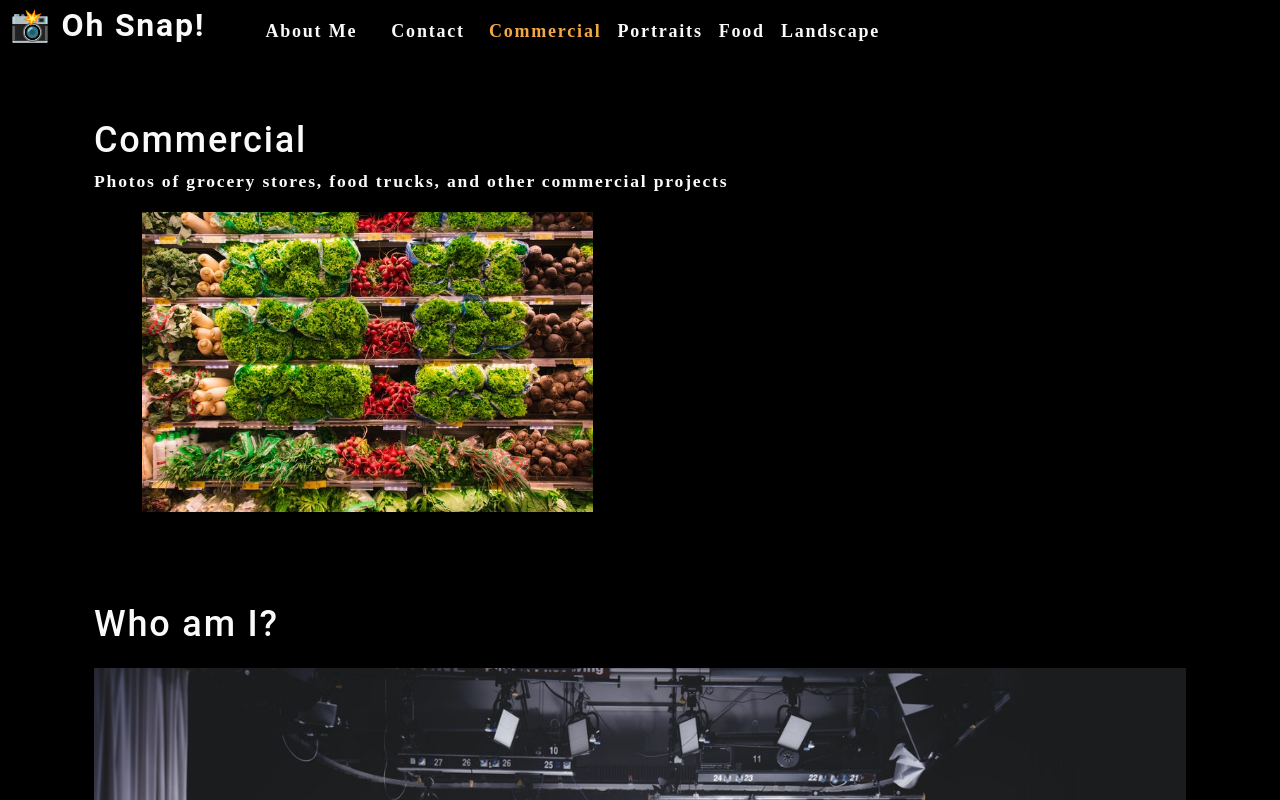
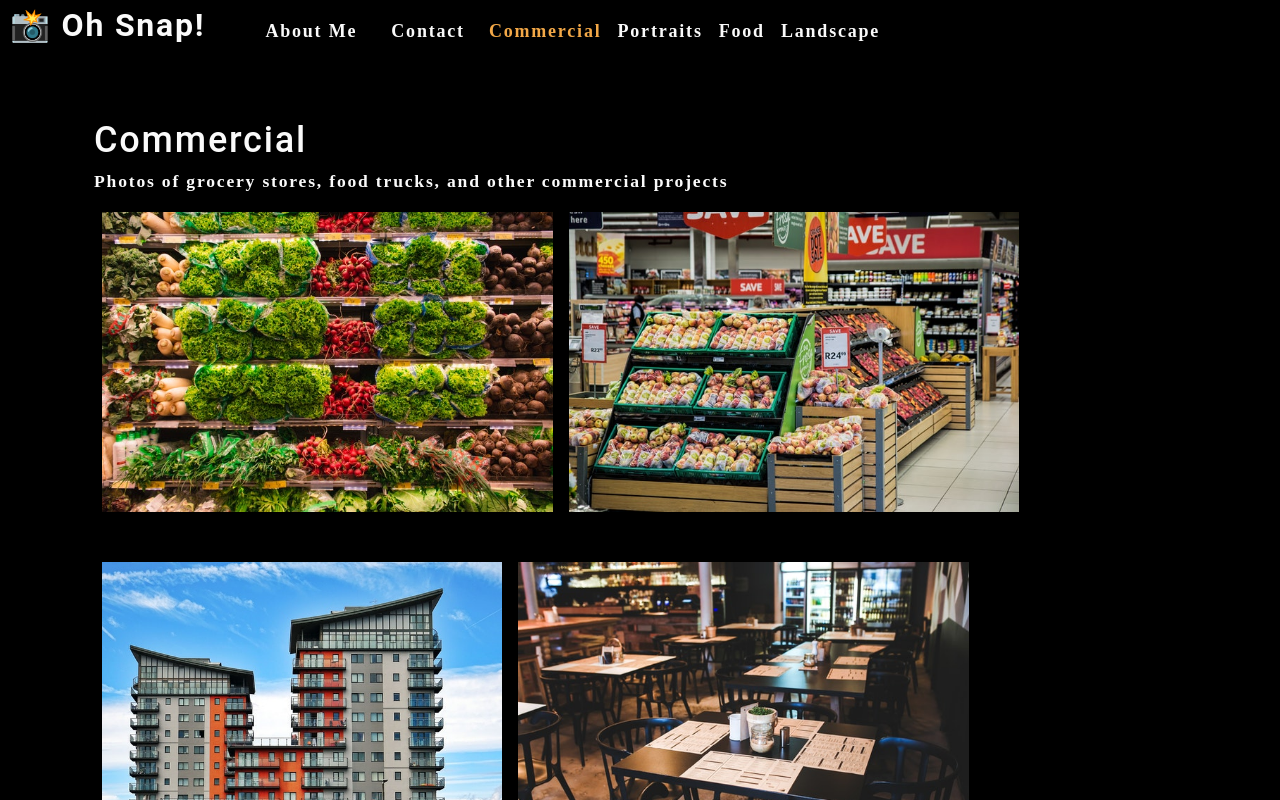
Before and after one commit to nicnolen/photo-port, a React (Create React App) app: page / in a window 1280 px wide. Shown: the top 800 px of the page. Built offline with nearby package versions, Linux system fonts and the light colour scheme.

Commit message:
displayed all the photo

```diff
--- a/src/components/Gallery/index.js
+++ b/src/components/Gallery/index.js
@@ -1,23 +1,17 @@
 // Import dependencies
 import React from 'react';
+import PhotoList from '../PhotoList';
 import { capitalizeFirstLetter } from '../../utils/helpers';
-import photo from '../../assets/small/commercial/0.jpg';
 
 // Create the `Gallery` function
-const Gallery = props => {
-  const { currentCategory } = props;
+const Gallery = ({ currentCategory }) => {
+  const { name, description } = currentCategory;
 
   return (
     <section>
-      <h1>{capitalizeFirstLetter(currentCategory.name)}</h1>
-      <p>{currentCategory.description}</p>
-      <figure className='flex-row'>
-        <img
-          src={photo}
-          alt='Commercial Example'
-          className='img-thumbnail mx-1'
-        />
-      </figure>
+      <h1 data-testid='h1tag'>{capitalizeFirstLetter(name)}</h1>
+      <p>{description}</p>
+      <PhotoList category={name} />
     </section>
   );
 };
--- a/src/components/Nav/index.js
+++ b/src/components/Nav/index.js
@@ -3,7 +3,7 @@
 import { capitalizeFirstLetter } from '../../utils/helpers';
 
 // Create the `Nav` function
-function Nav(props) {
+const Nav = props => {
   const { categories = [], setCurrentCategory, currentCategory } = props;
 
   const categorySelected = name => {
@@ -59,7 +59,7 @@
       </nav>
     </header>
   );
-}
+};
 
 // Export the module
 export default Nav;
--- a/src/components/PhotoList/index.js
+++ b/src/components/PhotoList/index.js
@@ -1,17 +1,139 @@
-import React from 'react'
+import React, { useState } from 'react';
 
-import photo from '../../assets/small/commercial/0.jpg';
+const PhotoList = ({ category }) => {
+  const [photos] = useState([
+    {
+      name: 'Grocery aisle',
+      category: 'commercial',
+      description:
+        'Lorem ipsum dolor sit amet, consectetur adipiscing elit. Nunc ultricie',
+    },
+    {
+      name: 'Grocery booth',
+      category: 'commercial',
+      description:
+        'Lorem ipsum dolor sit amet, consectetur adipiscing elit. Nunc ultricie',
+    },
+    {
+      name: 'Building exterior',
+      category: 'commercial',
+      description:
+        'Lorem ipsum dolor sit amet, consectetur adipiscing elit. Nunc ultricie',
+    },
+    {
+      name: 'Restaurant table',
+      category: 'commercial',
+      description:
+        'Lorem ipsum dolor sit amet, consectetur adipiscing elit. Nunc ultricie',
+    },
+    {
+      name: 'Cafe interior',
+      category: 'commercial',
+      description:
+        'Lorem ipsum dolor sit amet, consectetur adipiscing elit. Nunc ultricie',
+    },
+    {
+      name: 'Cat green eyes',
+      category: 'portraits',
+      description:
+        'Lorem ipsum dolor sit amet, consectetur adipiscing elit. Nunc ultricie',
+    },
+    {
+      name: 'Green parrot',
+      category: 'portraits',
+      description:
+        'Lorem ipsum dolor sit amet, consectetur adipiscing elit. Nunc ultricie',
+    },
+    {
+      name: 'Yellow macaw',
+      category: 'portraits',
+      description:
+        'Lorem ipsum dolor sit amet, consectetur adipiscing elit. Nunc ultricie',
+    },
+    {
+      name: 'Pug smile',
+      category: 'portraits',
+      description:
+        'Lorem ipsum dolor sit amet, consectetur adipiscing elit. Nunc ultricie',
+    },
+    {
+      name: 'Pancakes',
+      category: 'food',
+      description:
+        'Lorem ipsum dolor sit amet, consectetur adipiscing elit. Nunc ultricie',
+    },
+    {
+      name: 'Burrito',
+      category: 'food',
+      description:
+        'Lorem ipsum dolor sit amet, consectetur adipiscing elit. Nunc ultricie',
+    },
+    {
+      name: 'Scallop pasta',
+      category: 'food',
+      description:
+        'Lorem ipsum dolor sit amet, consectetur adipiscing elit. Nunc ultricie',
+    },
+    {
+      name: 'Burger',
+      category: 'food',
+      description:
+        'Lorem ipsum dolor sit amet, consectetur adipiscing elit. Nunc ultricie',
+    },
+    {
+      name: 'Fruit bowl',
+      category: 'food',
+      description:
+        'Lorem ipsum dolor sit amet, consectetur adipiscing elit. Nunc ultricie',
+    },
+    {
+      name: 'Green river',
+      category: 'landscape',
+      description:
+        'Lorem ipsum dolor sit amet, consectetur adipiscing elit. Nunc ultricie',
+    },
+    {
+      name: 'Docks',
+      category: 'landscape',
+      description:
+        'Lorem ipsum dolor sit amet, consectetur adipiscing elit. Nunc ultricie',
+    },
+    {
+      name: 'Panoramic village by sea',
+      category: 'landscape',
+      description:
+        'Lorem ipsum dolor sit amet, consectetur adipiscing elit. Nunc ultricie',
+    },
+    {
+      name: 'Domestic landscape',
+      category: 'landscape',
+      description:
+        'Lorem ipsum dolor sit amet, consectetur adipiscing elit. Nunc ultricie',
+    },
+    {
+      name: 'Park bench',
+      category: 'landscape',
+      description:
+        'Lorem ipsum dolor sit amet, consectetur adipiscing elit. Nunc ultricie',
+    },
+  ]);
 
+  const currentPhotos = photos.filter(photo => photo.category === category);
 
-function PhotoList() {
   return (
     <div>
-        <img
-          src={photo}
-          alt="Commercial Example"
-        />
+      <div className='flex-row'>
+        {currentPhotos.map((image, i) => (
+          <img
+            src={require(`../../assets/small/${category}/${i}.jpg`)}
+            alt={image.name}
+            className='img-thumbnail mx-1'
+            key={image.name}
+          />
+        ))}
+      </div>
     </div>
-  )
-}
+  );
+};
 
 export default PhotoList;
```
